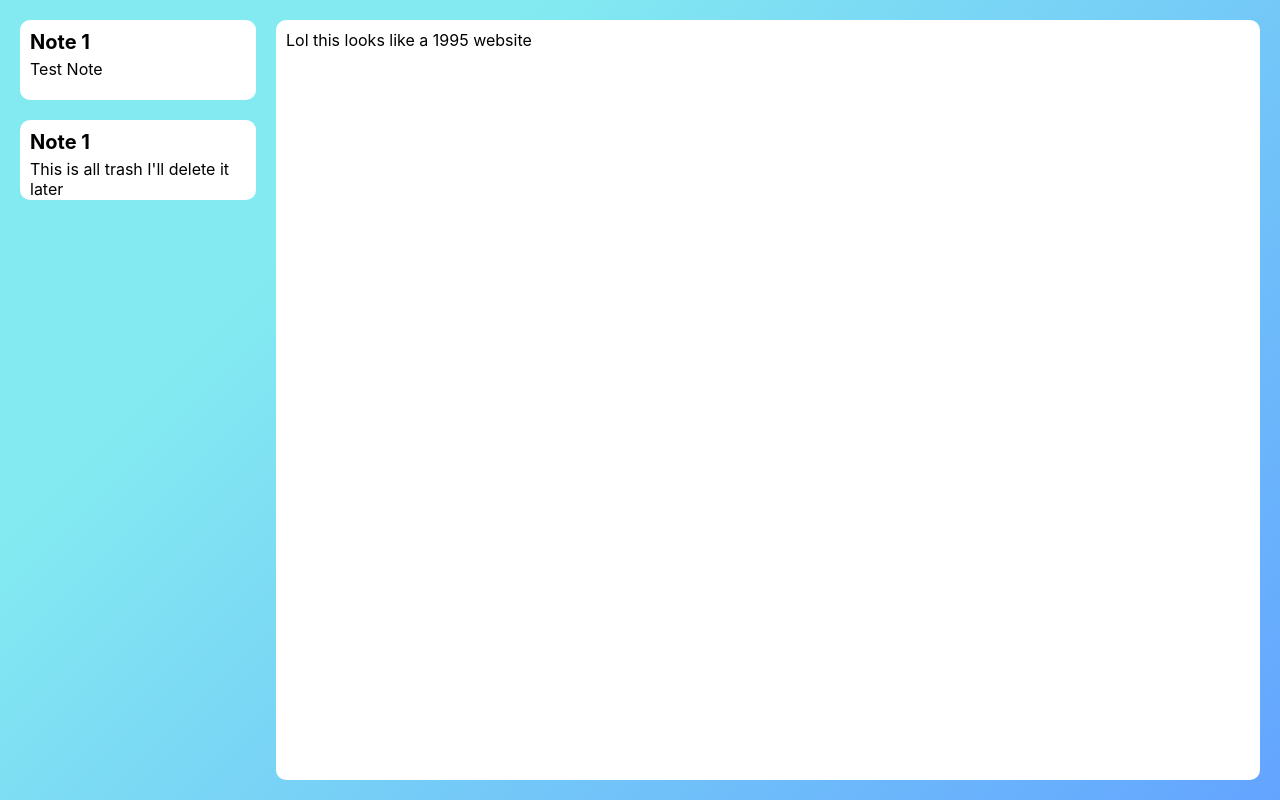
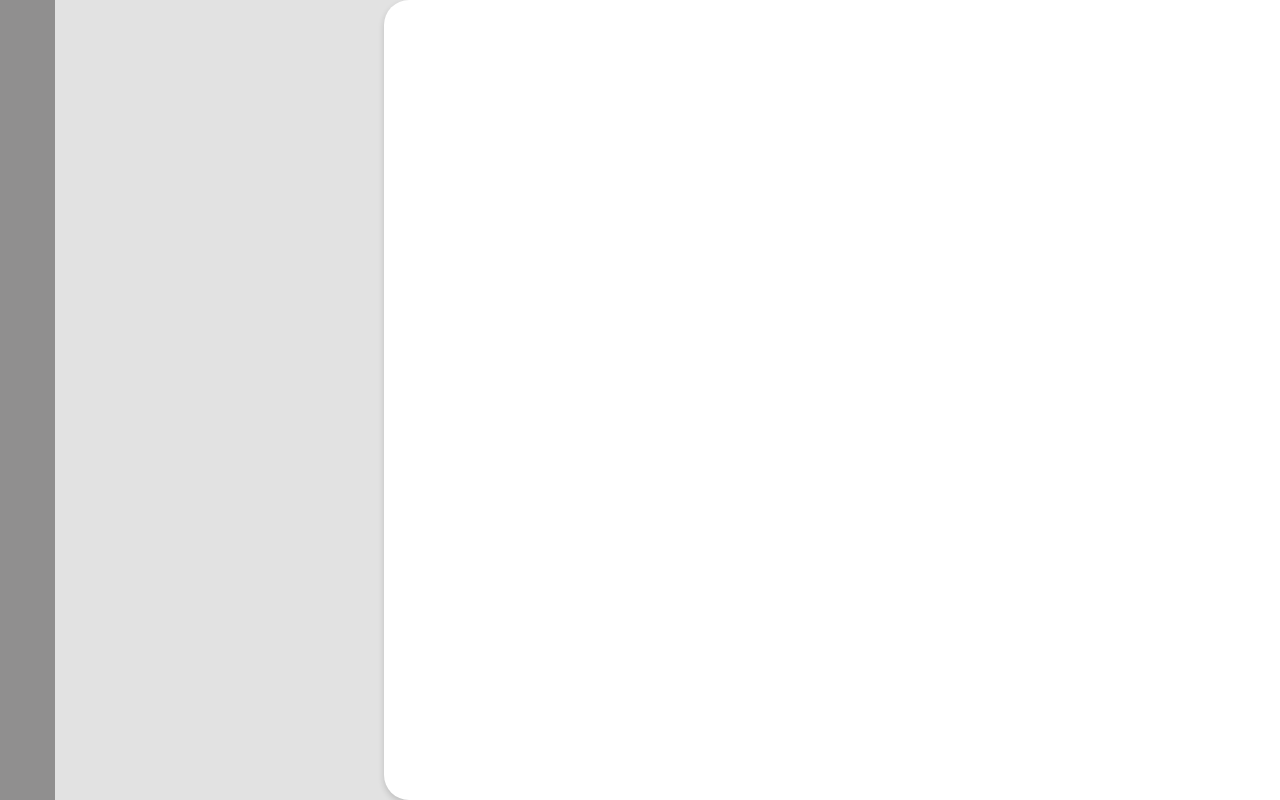
Before and after one commit to rabieo/NotesApp, a React (Create React App) app in the folder client/: page / in a window 1280 px wide. Built offline with nearby package versions, Linux system fonts and the light colour scheme.

Commit message:
testing the new design

```diff
--- a/client/public/index.html
+++ b/client/public/index.html
@@ -24,7 +24,7 @@
       work correctly both with client-side routing and a non-root public URL.
       Learn how to configure a non-root public URL by running `npm run build`.
     -->
-    <title>React App</title>
+    <title>Notes</title>
   </head>
   <body>
     <noscript>You need to enable JavaScript to run this app.</noscript>
--- a/client/src/App.css
+++ b/client/src/App.css
@@ -1,3 +1,16 @@
+:root{
+	/* Color Theme */
+	--backgroundColor: #E2E2E2;
+	--foreGround: white;
+	--dockColor: #908F8F;
+	--mainTextColor: #707070;
+	--secondaryTextColor: rgba(112, 112, 112, 0.32);
+	--dockIconColor: white;
+
+	--menuShadow: 0 3px 6px rgba(0, 0, 0, 0.16);
+}
+
+
 *{
 	box-sizing: border-box;
 }
@@ -5,54 +18,29 @@
 .App {
 	width: 100vw;
 	height: 100vh;
-	color: black;
+	color: var(--mainTextColor);
+	background-color: var(--backgroundColor);
 	font-size: 12pt;
 	display: flex;
 	padding: 0;
 	margin: 0;
 	overflow: hidden;
-
-	background-color: #63a4ff;
-	background-image: linear-gradient(315deg, #63a4ff 0%, #83eaf1 74%);
 }
 
-.sideBar{
-	width: 20%;
+.dock{
 	height: 100%;
-	box-sizing: border-box;
-	overflow-y: auto;
-	padding: 20px;
-	padding-right: 0;
+	width: 55px;
+	background-color: var(--dockColor);
+	color: var(--dockIconColor);
 }
 
-.mainContainer{
-	box-sizing: border-box;
-	width: 80%;
+.notePad{
+	width: 70%;
+	background-color: var(--foreGround);
 	height: 100%;
-	padding: 20px;
+	position: absolute;
+	right: 0;
+	border-top-left-radius: 25px;
+	border-bottom-left-radius: 25px;
+	box-shadow: var(--menuShadow);
 }
-
-.main{
-	height: 100%;
-	width: 100%;
-	background-color: white;
-	overflow: auto;
-	border-radius: 10px;
-	padding: 10px;
-	box-sizing: border-box;
-}
-
-.note{
-	width: 100%;
-	height: 80px;
-	padding: 10px;
-	margin-bottom: 20px;
-	background-color: white;
-	border-radius: 10px;
-}
-
-.note h1{
-	margin: 0;
-	font-size: 15pt;
-	margin-bottom: 5px;
-}
--- a/client/src/App.js
+++ b/client/src/App.js
@@ -2,28 +2,14 @@ import React from 'react'
 import './App.css'
 
 export default function App(){
+
 	return (
 		<div className="App">
 
-			<div className="sideBar">
-				<div className="note">
-					<h1>Note 1</h1>
-					Test Note
-				</div>
+			<div className="dock"></div>
 
-				<div className="note">
-					<h1>Note 1</h1>
-					This is all trash I'll delete it later
-				</div>
-
-			</div>
-
-			<div className="mainContainer">
-				<div className="main">
-					Lol this looks like a 1995 website
-				</div>
-			</div>
+			<div className="notePad"></div>
 
 		</div>
-	);
+	)
 }
```
